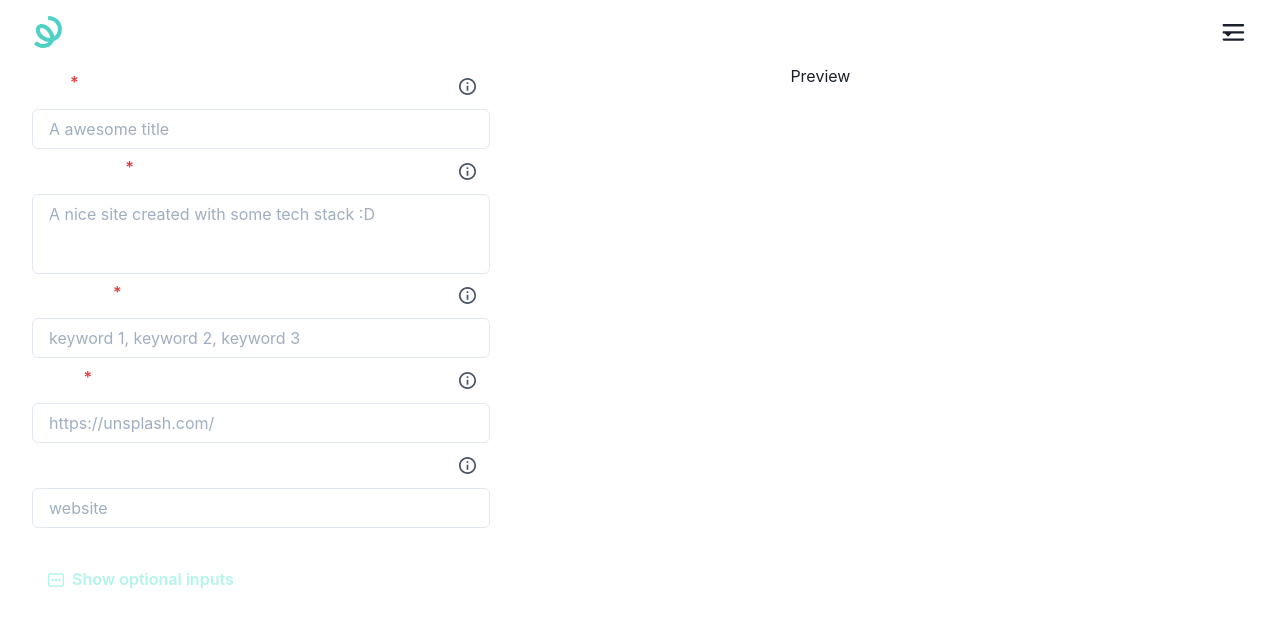
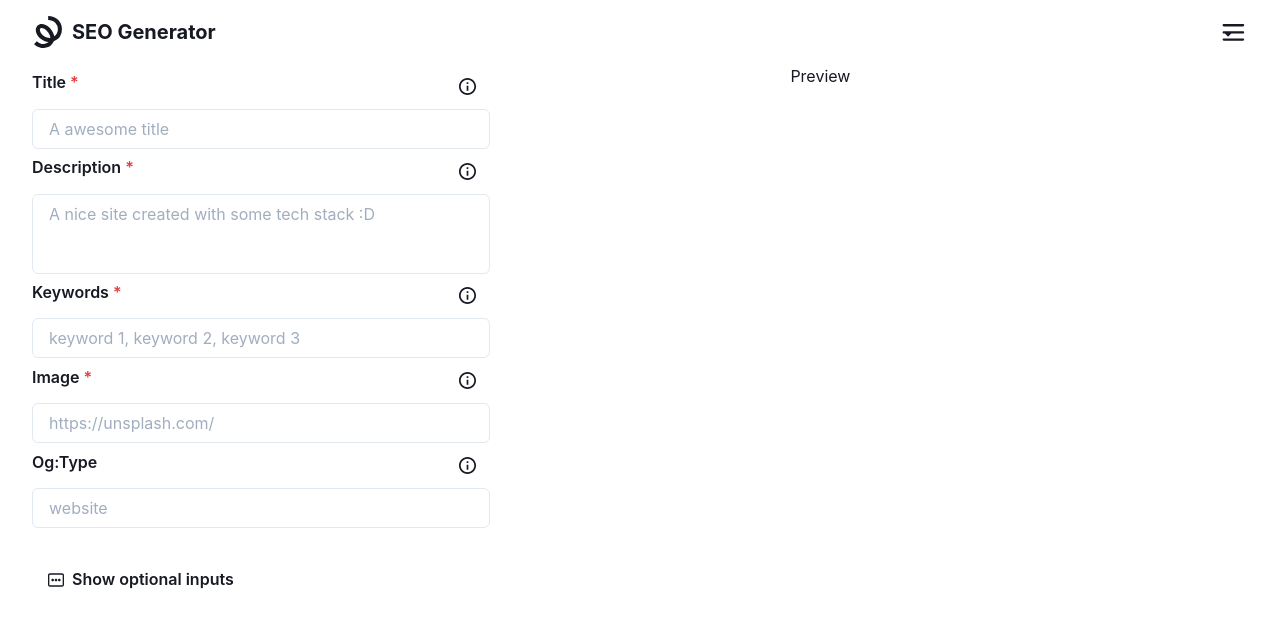
Before and after one commit to mrLuisFer/seo-generator, a Next.js app: page / in a window 1280 px wide. Shown: the top 628 px of the page. Built offline with nearby package versions, Linux system fonts and the light colour scheme.

Commit message:
remove all colors, for make a new style

```diff
--- a/components/common/ClickPopup/index.jsx
+++ b/components/common/ClickPopup/index.jsx
@@ -1,6 +1,6 @@
 import { useState } from 'react'
 import { Box, Text, ScaleFade } from '@chakra-ui/react'
-import { gray, white } from 'lib/chakraColors'
+import { gray } from 'lib/chakraColors'
 
 export default function ClickPopup({ text = '', children, bgColor = gray.gray700, width, height }) {
   const [showPopup, setShowPopup] = useState(false)
@@ -29,7 +29,7 @@ export default function ClickPopup({ text = '', children, bgColor = gray.gray700
         >
           <ScaleFade initialScale={0.85} in={showPopup}>
             <Box>
-              <Text fontSize="xs" color={white} textAlign="center">
+              <Text fontSize="xs" textAlign="center">
                 {text}
               </Text>
             </Box>
--- a/components/common/Header/MenuIcon.jsx
+++ b/components/common/Header/MenuIcon.jsx
@@ -13,7 +13,7 @@ export default function MenuIcon() {
 
   return (
     <Box
-      _hover={{ color: teal.teal300 }}
+      _hover={{ color: teal.teal800 }}
       transition={transitionProperty('color')}
       display="inline-block"
       onClick={handleOpenMenu}
--- a/components/common/Header/index.jsx
+++ b/components/common/Header/index.jsx
@@ -1,7 +1,6 @@
 import Link from 'next/link'
 import { Flex, Heading, Text, HStack } from '@chakra-ui/react'
 import { SiSpringCreators } from 'react-icons/si'
-import { teal, white } from 'lib/chakraColors'
 import HoverPopup from '../HoverPopup'
 import MenuIcon from './MenuIcon'
 
@@ -10,11 +9,11 @@ export default function Header() {
     <HStack as="header" align="center" mb="1rem" justifyContent="space-between">
       <Flex gridGap="0.5rem" alignItems="center" cursor="pointer">
         <HoverPopup text="Made by mrLuisFer" width="8rem">
-          <Text color={teal.teal300}>
+          <Text>
             <SiSpringCreators size="2rem" />
           </Text>
         </HoverPopup>
-        <Heading as="h1" size="md" color={white} userSelect="none">
+        <Heading as="h1" size="md" userSelect="none">
           <Link href="/" key="home">
             SEO Generator
           </Link>
--- a/components/common/HoverPopup/index.jsx
+++ b/components/common/HoverPopup/index.jsx
@@ -1,6 +1,6 @@
 import { useState } from 'react'
 import { Box, Text, ScaleFade } from '@chakra-ui/react'
-import { gray, white } from 'lib/chakraColors'
+import { gray } from 'lib/chakraColors'
 
 export default function HoverPopup({ text = '', children, bgColor = gray.gray700, width, height }) {
   const [showPopup, setShowPopup] = useState(false)
@@ -25,7 +25,7 @@ export default function HoverPopup({ text = '', children, bgColor = gray.gray700
         >
           <ScaleFade initialScale={0.85} in={showPopup}>
             <Box>
-              <Text fontSize="xs" color={white} textAlign="center">
+              <Text fontSize="xs" textAlign="center">
                 {text}
               </Text>
             </Box>
--- a/components/common/Layout/index.jsx
+++ b/components/common/Layout/index.jsx
@@ -1,10 +1,11 @@
 import { Container } from '@chakra-ui/react'
 import Header from '../Header'
 import MenuMobile from '../../MenuMobile'
+import { gray } from 'lib/chakraColors'
 
 export default function Layout({ children }) {
   return (
-    <Container minW="100vw" p="1rem 2rem">
+    <Container minW="100vw" p="1rem 2rem" color={gray.gray900}>
       <Header />
       {children}
       <MenuMobile />
--- a/components/home/LeftSidebar/MetaForm/OptionalInputs.jsx
+++ b/components/home/LeftSidebar/MetaForm/OptionalInputs.jsx
@@ -1,7 +1,6 @@
 import { useEffect, useState } from 'react'
 import { Spinner } from '@chakra-ui/spinner'
 import InputForm from './formComponents/InputForm'
-import { cyan } from 'lib/chakraColors'
 
 export default function OptionalMetatagsInputs({ optionalInputValues, setOptionalInputValues }) {
   const [showSpinner, setShowSpinner] = useState(true)
@@ -24,7 +23,7 @@ export default function OptionalMetatagsInputs({ optionalInputValues, setOptiona
   return (
     <>
       {showSpinner ? (
-        <Spinner size="xl" color={cyan.base} display="block" />
+        <Spinner size="xl" display="block" />
       ) : (
         <>
           <InputForm
--- a/components/home/LeftSidebar/MetaForm/ShowOptInputsButton.jsx
+++ b/components/home/LeftSidebar/MetaForm/ShowOptInputsButton.jsx
@@ -11,7 +11,6 @@ export default function ShowOptInputsButton({ setShowOptionalInputs, showOptiona
       variant={showOptionalInputs ? 'outline' : 'ghost'}
       leftIcon={showOptionalInputs ? <VscCollapseAll /> : <CgMoreR />}
       margin="2rem 0"
-      color={showOptionalInputs ? blue.blue100 : teal.teal100}
     >
       {showOptionalInputs ? 'Hide optional inputs' : 'Show optional inputs'}
     </Button>
--- a/components/home/LeftSidebar/MetaForm/formComponents/InputForm.jsx
+++ b/components/home/LeftSidebar/MetaForm/formComponents/InputForm.jsx
@@ -23,7 +23,7 @@ export default function InputForm({
       </InputLabel>
       <Input
         {...props}
-        _hover={{ borderColor: teal.teal100 }}
+        _hover={{ borderColor: teal.teal400 }}
         height={inputheight}
         id={inputId}
         name={inputId}
--- a/components/home/LeftSidebar/MetaForm/formComponents/InputLabel.jsx
+++ b/components/home/LeftSidebar/MetaForm/formComponents/InputLabel.jsx
@@ -1,6 +1,6 @@
 import { FormLabel, Flex, Button } from '@chakra-ui/react'
 import { IoMdInformationCircleOutline } from 'react-icons/io'
-import { teal, gray, white } from 'lib/chakraColors'
+import { teal, gray } from 'lib/chakraColors'
 import ClickPopup from 'components/common/ClickPopup'
 
 export default function InputLabel({ children, isFocus, inputId, ...props }) {
@@ -8,7 +8,6 @@ export default function InputLabel({ children, isFocus, inputId, ...props }) {
     <Flex align="center" justify="space-between">
       <FormLabel
         _hover={{ color: teal.teal100 }}
-        color={isFocus ? teal.teal200 : white}
         display="inline-block"
         fontWeight="semibold"
         htmlFor={inputId}
@@ -25,7 +24,6 @@ export default function InputLabel({ children, isFocus, inputId, ...props }) {
           size="sm"
           title="Click to know what's this attribute"
           bg="transparent"
-          color={gray.gray600}
         >
           <IoMdInformationCircleOutline size="1.5em" />
         </Button>
--- a/styles/globals.css
+++ b/styles/globals.css
@@ -14,7 +14,6 @@ body {
 *::before,
 *::after {
 	box-sizing: inherit;
-	color: inherit;
 }
 
 a {
```
